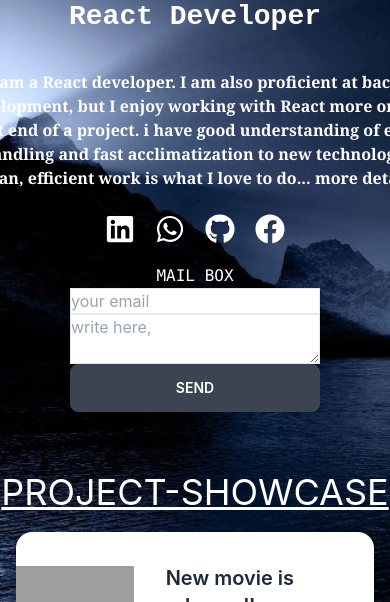
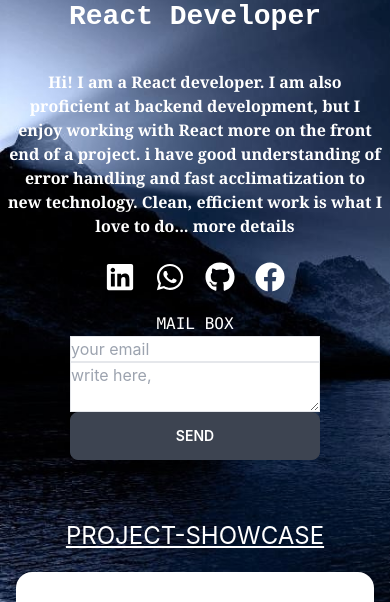
Before and after one commit to codex-zubair/my-portfolio, a React (Create React App) app: page / in a window 390 px wide. Shown: the part 148-750 px from the top of the page. Built offline with nearby package versions, Linux system fonts and the light colour scheme; grey boxes are pictures that could not be loaded.

Commit message:
basic portfolio ready

```diff
--- a/src/Componets/Banner/Banner.css
+++ b/src/Componets/Banner/Banner.css
@@ -1,6 +1,6 @@
 
 .typing-demo {
-    animation: animated-text 2s steps(30, end) 1s 1 normal both;
+    animation: animated-text 2s steps(12, end) 1s 1 normal both;
     white-space: nowrap;
     overflow: hidden;
     font-family: 'Source Code Pro', monospace;
--- a/src/Componets/Banner/Banner.js
+++ b/src/Componets/Banner/Banner.js
@@ -21,7 +21,7 @@ const Banner = () => {
             <div>
                 <p className='lg:text-xl my-2 text-center font-serif max-w-4xl font-semibold typing-demo'>React Developer</p>
             </div>
-            <p className='lg:text-xl my-6 text-center font-serif max-w-4xl font-semibold'>Hi! I am a React developer. I am also proficient at backend development, but I enjoy working with React more on the front end of a project.
+            <p className='lg:text-xl my-6 text-center font-serif max-w-4xl mx-12 lg:mx-auto   font-semibold'>Hi! I am a React developer. I am also proficient at backend development, but I enjoy working with React more on the front end of a project.
                 i have good understanding of error handling and fast acclimatization to new technology. Clean, efficient work is what I love to do...
                 <NavLink to={'/about'}>  more details</NavLink></p>
 
--- a/src/Pages/Home/Home.js
+++ b/src/Pages/Home/Home.js
@@ -2,9 +2,6 @@ import Banner from '../../Componets/Banner/Banner';
 import ProjectCard from '../../Componets/ProjectCard/ProjectCard';
 
 const Home = () => {
-
-
-
 
 
     return (
@@ -14,7 +11,7 @@ const Home = () => {
 
 
             <div className='mt-5 flex flex-col items-center gap-5'>
-                <h2 className='text-center text-white uppercase text-4xl underline'>Project-Showcase</h2>
+                <h2 className='text-center text-white uppercase lg:text-4xl text-2xl underline'>Project-Showcase</h2>
             </div>
 
 
```
